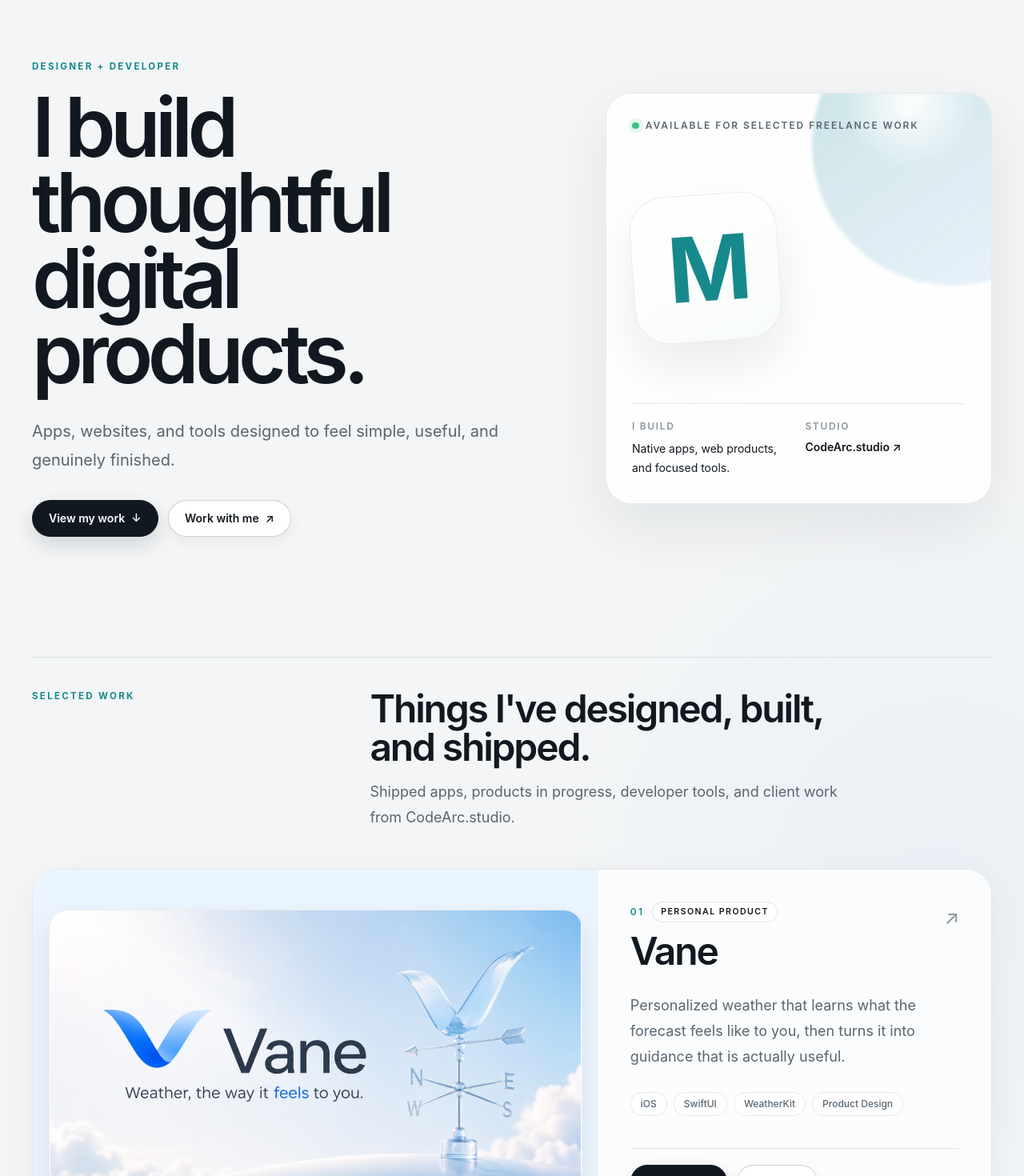
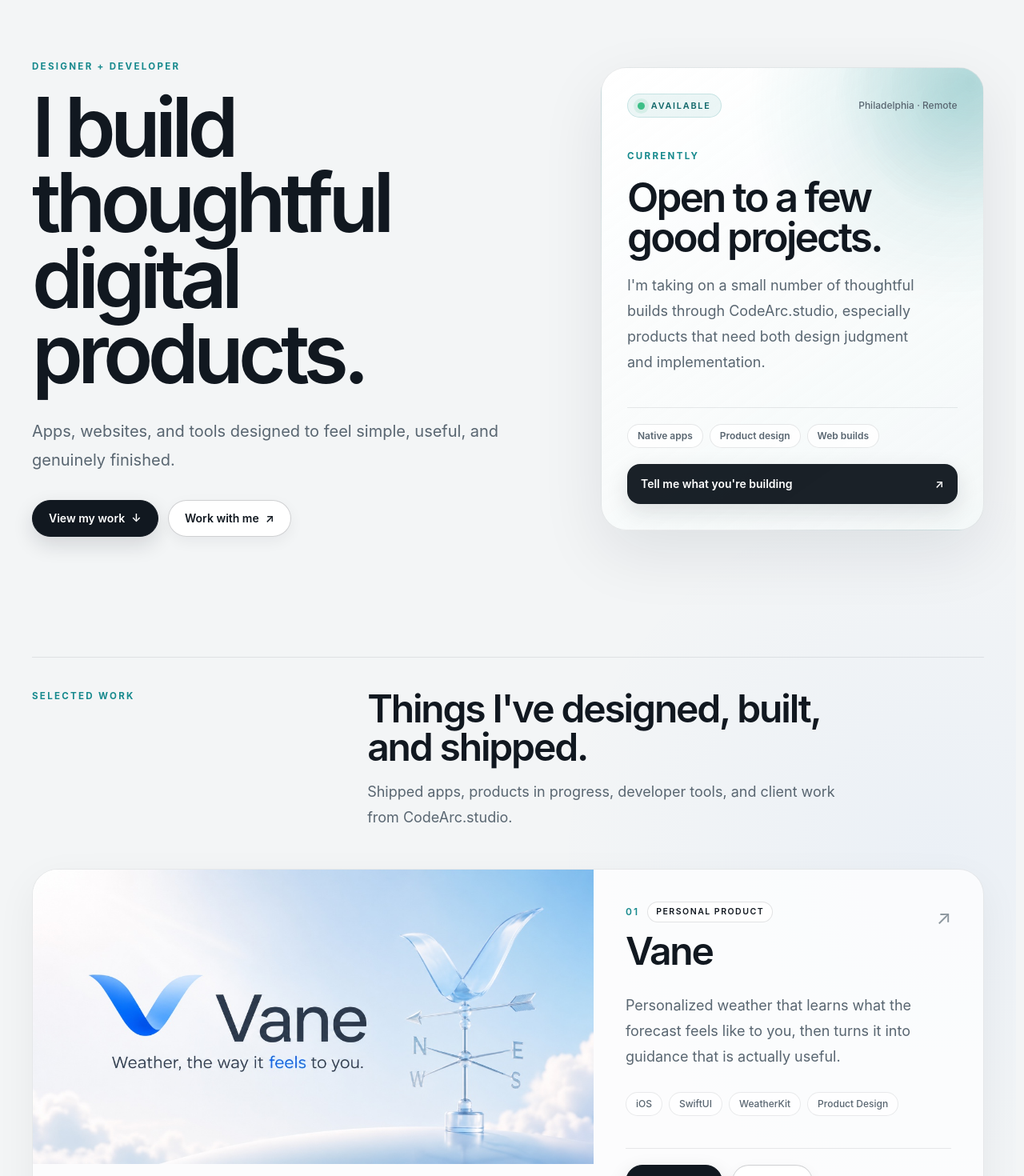
Before and after one commit to codearc-studio/makai-portfolio, a Next.js app: page / in a window 1280 px wide. Shown: the part 100-1570 px from the top of the page at 80% size. Built offline with nearby package versions, Linux system fonts and the light colour scheme.

Commit message:
Update Portfolio

```diff
--- a/app/globals.css
+++ b/app/globals.css
@@ -28,7 +28,11 @@
 
 html {
   background: var(--background);
+  scroll-behavior: smooth;
   scroll-padding-top: 6rem;
+  scrollbar-color: rgba(22, 137, 141, 0.72) transparent;
+  scrollbar-gutter: stable;
+  scrollbar-width: thin;
 }
 
 body {
@@ -44,8 +48,102 @@
 }
 
 ::selection {
-  background: var(--accent-soft);
+  background: #16898d;
+  color: #ffffff;
+  text-shadow: none;
+}
+
+::-moz-selection {
+  background: #16898d;
+  color: #ffffff;
+  text-shadow: none;
+}
+
+::-webkit-scrollbar {
+  width: 12px;
+  height: 12px;
+}
+
+::-webkit-scrollbar-track {
+  background: transparent;
+}
+
+::-webkit-scrollbar-thumb {
+  min-height: 48px;
+  border: 3px solid var(--background);
+  border-radius: 999px;
+  background: linear-gradient(180deg, rgba(22, 137, 141, 0.88), rgba(22, 137, 141, 0.48));
+}
+
+::-webkit-scrollbar-thumb:hover {
+  background: linear-gradient(180deg, #16898d, rgba(22, 137, 141, 0.72));
+}
+
+.scroll-progress {
+  position: fixed;
+  inset: 0 0 auto;
+  z-index: 80;
+  height: 3px;
+  pointer-events: none;
+  background: rgba(255, 255, 255, 0.14);
+}
+
+.scroll-progress > span {
+  display: block;
+  width: 100%;
+  height: 100%;
+  transform: scaleX(0);
+  transform-origin: left center;
+  background: linear-gradient(90deg, #16898d, #38a7aa);
+  box-shadow: 0 0 18px rgba(22, 137, 141, 0.38);
+  transition: transform 80ms linear;
+}
+
+.pointer-glow {
+  position: fixed;
+  z-index: -1;
+  width: 32rem;
+  height: 32rem;
+  left: var(--pointer-x, 50vw);
+  top: var(--pointer-y, 20vh);
+  transform: translate(-50%, -50%);
+  border-radius: 999px;
+  pointer-events: none;
+  background: radial-gradient(circle, rgba(22, 137, 141, 0.07), transparent 68%);
+  filter: blur(2px);
+  transition: opacity 220ms ease;
+}
+
+.back-to-top {
+  position: fixed;
+  right: 1.25rem;
+  bottom: 1.25rem;
+  z-index: 45;
+  display: grid;
+  place-items: center;
+  width: 2.9rem;
+  height: 2.9rem;
+  border: 1px solid rgba(17, 24, 32, 0.15);
+  border-radius: 999px;
+  background: rgba(255, 255, 255, 0.88);
   color: var(--foreground);
+  box-shadow: 0 12px 35px rgba(15, 23, 42, 0.12);
+  backdrop-filter: blur(18px);
+  opacity: 0;
+  transform: translateY(0.65rem) scale(0.92);
+  pointer-events: none;
+  transition: opacity 220ms ease, transform 280ms cubic-bezier(0.22, 1, 0.36, 1), background-color 180ms ease;
+}
+
+.back-to-top.is-visible {
+  opacity: 1;
+  transform: translateY(0) scale(1);
+  pointer-events: auto;
+}
+
+.back-to-top:hover {
+  background: #ffffff;
+  transform: translateY(-2px) scale(1.03);
 }
 
 a {
@@ -127,38 +225,54 @@
   box-shadow: 0 0 0 5px rgba(60, 191, 135, 0.12);
 }
 
-.hero-orb {
+/* Availability card: intentionally editorial, not a logo/monogram placeholder. */
+.availability-card {
+  background:
+    radial-gradient(circle at 92% 8%, rgba(22, 137, 141, 0.16), transparent 16rem),
+    linear-gradient(145deg, rgba(255, 255, 255, 0.96), rgba(244, 249, 249, 0.78));
+}
+
+.availability-glow {
   position: absolute;
   width: 22rem;
   height: 22rem;
-  right: -8rem;
-  top: -7rem;
+  right: -10rem;
+  top: -10rem;
   border-radius: 999px;
-  background:
-    radial-gradient(circle at 35% 35%, rgba(255, 255, 255, 0.95), transparent 26%),
-    linear-gradient(145deg, rgba(22, 137, 141, 0.24), rgba(56, 132, 255, 0.08));
+  background: radial-gradient(circle, rgba(22, 137, 141, 0.22), transparent 68%);
   filter: blur(2px);
 }
 
-.hero-monogram {
-  display: flex;
-  height: 11.5rem;
-  width: 11.5rem;
-  align-items: center;
-  justify-content: center;
-  border-radius: 2.75rem;
-  border: 1px solid rgba(17, 24, 32, 0.08);
-  background:
-    linear-gradient(145deg, rgba(255, 255, 255, 0.94), rgba(245, 249, 249, 0.68)),
-    var(--panel-strong);
-  box-shadow:
-    0 30px 60px rgba(17, 24, 32, 0.08),
-    inset 0 1px 0 rgba(255, 255, 255, 0.9);
-  color: var(--accent);
-  font-size: 7rem;
-  font-weight: 650;
-  letter-spacing: -0.09em;
-  transform: rotate(-4deg);
+.availability-pill {
+  border: 1px solid rgba(22, 137, 141, 0.18);
+  background: rgba(22, 137, 141, 0.08);
+  color: #0f6669;
+}
+
+.availability-tag {
+  border: 1px solid rgba(17, 24, 32, 0.1);
+  background: rgba(255, 255, 255, 0.74);
+  color: var(--muted);
+}
+
+.availability-link {
+  border: 1px solid rgba(17, 24, 32, 0.14);
+  background: rgba(17, 24, 32, 0.96);
+  color: #ffffff !important;
+  box-shadow: 0 10px 28px rgba(17, 24, 32, 0.12);
+  transition: transform 260ms cubic-bezier(0.22, 1, 0.36, 1), background-color 180ms ease, box-shadow 180ms ease;
+}
+
+.availability-link:visited,
+.availability-link:hover,
+.availability-link:active {
+  color: #ffffff !important;
+}
+
+.availability-link:hover {
+  transform: translateY(-2px);
+  background: #26323d;
+  box-shadow: 0 14px 34px rgba(17, 24, 32, 0.16);
 }
 
 .hero-section {
@@ -259,39 +373,26 @@
   box-shadow: 0 26px 70px rgba(15, 23, 42, 0.09);
 }
 
-/* Project artwork is shown exactly as supplied. The six supplied banners are all ~1.905:1,
-   so the frame uses their native 1200x630 ratio instead of forcing a crop. */
+/* Project artwork is rendered directly in the card. No nested frame, no crop, no stretch.
+   Each image keeps its own native aspect ratio and the card grows with it when needed. */
 .project-media {
   isolation: isolate;
-  display: grid;
-  place-items: center;
-  padding: clamp(0.75rem, 1.6vw, 1.25rem);
-  background: var(--media-bg);
-}
-
-.project-media-frame {
-  position: relative;
   width: 100%;
-  aspect-ratio: 1200 / 630;
-  overflow: hidden;
-  border: 1px solid rgba(17, 24, 32, 0.08);
-  border-radius: clamp(1.05rem, 1.8vw, 1.5rem);
-  background: #ffffff;
-  box-shadow: 0 16px 38px rgba(15, 23, 42, 0.09);
+  padding: 0;
+  background: transparent;
 }
 
 .project-image {
-  object-fit: contain !important;
-  object-position: center !important;
+  display: block;
+  width: 100%;
+  height: auto;
+  object-fit: contain;
+  object-position: center;
   filter: none;
 }
 
 .project-card:hover .project-image {
   transform: none;
-}
-
-.project-image-scrim {
-  display: none;
 }
 
 .project-label {
@@ -301,38 +402,14 @@
   box-shadow: none;
 }
 
-.project-media--vane {
-  background: #eaf5ff;
-}
-
-.project-media--dunno {
-  background: #14131a;
-}
-
-.project-media--saved {
-  background: #041511;
-}
-
-.project-media--travel {
-  background: radial-gradient(circle at 20% 18%, #184b69, transparent 46%), #0d1723;
-}
-
-.project-media--brandbook {
-  background: #090d1c;
-}
-
-.project-media--irish {
-  background: #f6f1e8;
-}
-
+.project-media--vane,
+.project-media--dunno,
+.project-media--saved,
+.project-media--travel,
+.project-media--brandbook,
+.project-media--irish,
 .project-media--devshed {
-  background: #0f38a8;
-}
-
-@media (max-width: 1023px) {
-  .project-media {
-    padding: clamp(0.65rem, 2vw, 1rem);
-  }
+  background: transparent;
 }
 
 .contact-orb {
@@ -347,10 +424,6 @@
 }
 
 @media (prefers-reduced-motion: no-preference) {
-  html {
-    scroll-behavior: smooth;
-  }
-
   :root {
     --apple-ease: cubic-bezier(0.22, 1, 0.36, 1);
   }
@@ -422,17 +495,22 @@
     background-size: 42px 42px;
   }
 
-  .hero-monogram {
-    height: 9.5rem;
-    width: 9.5rem;
-    border-radius: 2.2rem;
-    font-size: 5.8rem;
+  .pointer-glow {
+    display: none;
+  }
+
+  .back-to-top {
+    right: 0.9rem;
+    bottom: 0.9rem;
   }
 }
 
 @media print {
   .ambient-grid,
-  .hero-orb,
+  .pointer-glow,
+  .scroll-progress,
+  .back-to-top,
+  .availability-glow,
   .contact-orb {
     display: none !important;
   }
@@ -457,6 +535,14 @@
 }
 
 @media (prefers-reduced-motion: reduce) {
+  html {
+    scroll-behavior: auto !important;
+  }
+
+  .pointer-glow {
+    display: none;
+  }
+
   *,
   *::before,
   *::after {
--- a/app/page.tsx
+++ b/app/page.tsx
@@ -13,6 +13,8 @@
     tags: ["iOS", "SwiftUI", "WeatherKit", "Product Design"],
     image: "/projects/vane-banner.png",
     imageAlt: "Official Vane banner artwork",
+    imageWidth: 1200,
+    imageHeight: 630,
     mediaClass: "project-media--vane",
     href: "https://vane.codearc.studio",
     hrefLabel: "Visit Vane",
@@ -27,6 +29,8 @@
     tags: ["iPhone", "SwiftUI", "Product Design", "App Store"],
     image: "/projects/dunno-banner.png",
     imageAlt: "Official dunno launch banner artwork",
+    imageWidth: 1200,
+    imageHeight: 630,
     mediaClass: "project-media--dunno",
     href: "https://apps.apple.com/app/id6804533655",
     hrefLabel: "View on App Store",
@@ -41,6 +45,8 @@
     tags: ["iOS", "WidgetKit", "Product Design", "Memories"],
     image: "/projects/saved-banner.png",
     imageAlt: "Saved product banner artwork",
+    imageWidth: 1731,
+    imageHeight: 909,
     mediaClass: "project-media--saved",
     href: null,
     hrefLabel: null,
@@ -55,6 +61,8 @@
     tags: ["iOS", "SwiftUI", "Travel", "App Store"],
     image: "/projects/travel-tracker-preview.svg",
     imageAlt: "Travel Tracker product artwork with a travel passport, route, and map markers",
+    imageWidth: 1600,
+    imageHeight: 1000,
     mediaClass: "project-media--travel",
     href: "https://apps.apple.com/app/id6758226844",
     hrefLabel: "View on App Store",
@@ -69,6 +77,8 @@
     tags: ["macOS", "SwiftUI", "SwiftData", "Product Design"],
     image: "/projects/brandbook-banner.png",
     imageAlt: "BrandBook product banner artwork",
+    imageWidth: 1200,
+    imageHeight: 630,
     mediaClass: "project-media--brandbook",
     href: "https://brandbook.codearc.studio/",
     hrefLabel: "Visit BrandBook",
@@ -83,6 +93,8 @@
     tags: ["Wix Studio", "Web Design", "Client Work", "Accessibility"],
     image: "/projects/irish-center-banner.png",
     imageAlt: "The Irish Center official banner artwork",
+    imageWidth: 1734,
+    imageHeight: 907,
     mediaClass: "project-media--irish",
     href: "https://codearc.wixstudio.com/theirishcenter",
     hrefLabel: "View redesign",
@@ -97,6 +109,8 @@
     tags: ["macOS", "Developer Tools", "Swift", "Utility"],
     image: "/projects/devshed-banner.png",
     imageAlt: "DevShed product banner artwork",
+    imageWidth: 1200,
+    imageHeight: 630,
     mediaClass: "project-media--devshed",
     href: "https://devshed.codearc.studio",
     hrefLabel: "Visit DevShed",
@@ -145,6 +159,40 @@
     (typeof certifications)[number] | null
   >(null);
   const [isClosing, setIsClosing] = useState(false);
+  const [scrollProgress, setScrollProgress] = useState(0);
+
+  useEffect(() => {
+    let frame = 0;
+
+    const updateScrollProgress = () => {
+      window.cancelAnimationFrame(frame);
+      frame = window.requestAnimationFrame(() => {
+        const scrollable = document.documentElement.scrollHeight - window.innerHeight;
+        const progress = scrollable > 0 ? window.scrollY / scrollable : 0;
+        setScrollProgress(Math.min(1, Math.max(0, progress)));
+      });
+    };
+
+    updateScrollProgress();
+    window.addEventListener("scroll", updateScrollProgress, { passive: true });
+    window.addEventListener("resize", updateScrollProgress);
+
+    return () => {
+      window.cancelAnimationFrame(frame);
+      window.removeEventListener("scroll", updateScrollProgress);
+      window.removeEventListener("resize", updateScrollProgress);
+    };
+  }, []);
+
+  useEffect(() => {
+    const onPointerMove = (event: PointerEvent) => {
+      document.documentElement.style.setProperty("--pointer-x", `${event.clientX}px`);
+      document.documentElement.style.setProperty("--pointer-y", `${event.clientY}px`);
+    };
+
+    window.addEventListener("pointermove", onPointerMove, { passive: true });
+    return () => window.removeEventListener("pointermove", onPointerMove);
+  }, []);
 
   useEffect(() => {
     const onKeyDown = (event: KeyboardEvent) => {
@@ -187,6 +235,10 @@
 
   return (
     <main id="top" className="relative min-h-screen overflow-x-clip">
+      <div className="scroll-progress" aria-hidden="true">
+        <span style={{ transform: `scaleX(${scrollProgress})` }} />
+      </div>
+      <div className="pointer-glow" aria-hidden="true" />
       <div className="ambient-grid" aria-hidden="true" />
 
       <div className="mx-auto w-full max-w-[90rem] px-5 sm:px-8 lg:px-10">
@@ -260,42 +312,44 @@
               </div>
             </div>
 
-            <aside className="motion-fade-up motion-d2 relative overflow-hidden rounded-[2rem] border border-[color:var(--border)] bg-[color:var(--panel-strong)] p-6 shadow-[0_28px_80px_rgba(15,23,42,0.08)] sm:p-8">
-              <div className="hero-orb" aria-hidden="true" />
-              <div className="relative flex min-h-[28rem] flex-col justify-between">
-                <div className="flex items-center gap-2 text-xs font-semibold uppercase tracking-[0.16em] text-[color:var(--muted)]">
+            <aside className="availability-card motion-fade-up motion-d2 relative overflow-hidden rounded-[2rem] border border-[color:var(--border)] p-6 shadow-[0_28px_80px_rgba(15,23,42,0.09)] sm:p-8">
+              <div className="availability-glow" aria-hidden="true" />
+              <div className="relative flex min-h-[28rem] flex-col">
+                <div className="flex flex-wrap items-center justify-between gap-3">
+                  <div className="availability-pill inline-flex items-center gap-2 rounded-full px-3 py-1.5 text-[0.68rem] font-semibold uppercase tracking-[0.16em]">
                     <span className="status-dot" aria-hidden="true" />
-                  Available for selected freelance work
+                    Available
+                  </div>
+                  <span className="text-xs font-medium text-[color:var(--muted)]">
+                    Philadelphia · Remote
+                  </span>
                 </div>
 
-                <div className="py-12">
-                  <div className="hero-monogram" aria-hidden="true">
-                    M
-                  </div>
+                <div className="my-auto py-10">
+                  <p className="eyebrow">Currently</p>
+                  <h2 className="mt-4 max-w-lg text-[clamp(2.35rem,4vw,4rem)] font-semibold leading-[0.98] tracking-[-0.055em] text-[color:var(--foreground)]">
+                    Open to a few good projects.
+                  </h2>
+                  <p className="mt-5 max-w-md text-base leading-7 text-[color:var(--muted)] sm:text-lg sm:leading-8">
+                    I&apos;m taking on a small number of thoughtful builds through CodeArc.studio, especially products that need both design judgment and implementation.
+                  </p>
                 </div>
 
-                <div className="grid gap-4 border-t border-[color:var(--border)] pt-5 sm:grid-cols-2">
-                  <div>
-                    <p className="text-xs font-semibold uppercase tracking-[0.14em] text-[color:var(--muted-soft)]">
-                      I build
-                    </p>
-                    <p className="mt-2 text-sm leading-6 text-[color:var(--foreground)]">
-                      Native apps, web products, and focused tools.
-                    </p>
+                <div className="space-y-5 border-t border-[color:var(--border)] pt-5">
+                  <div className="flex flex-wrap gap-2">
+                    {['Native apps', 'Product design', 'Web builds'].map((item) => (
+                      <span key={item} className="availability-tag rounded-full px-3 py-1.5 text-xs font-semibold">
+                        {item}
+                      </span>
+                    ))}
                   </div>
-                  <div>
-                    <p className="text-xs font-semibold uppercase tracking-[0.14em] text-[color:var(--muted-soft)]">
-                      Studio
-                    </p>
                   <a
-                      className="mt-2 inline-flex text-sm font-semibold text-[color:var(--accent)] hover:underline"
-                      href="https://codearc.studio"
-                      target="_blank"
-                      rel="noreferrer"
+                    href="mailto:makai@codearc.studio"
+                    className="availability-link group flex items-center justify-between gap-4 rounded-2xl px-4 py-3.5 text-sm font-semibold"
                   >
-                      CodeArc.studio ↗
+                    Tell me what you&apos;re building
+                    <span className="transition-transform group-hover:translate-x-1" aria-hidden="true">↗</span>
                   </a>
-                  </div>
                 </div>
               </div>
             </aside>
@@ -325,21 +379,19 @@
                   className="motion-group motion-fade-up project-card grid overflow-hidden rounded-[2rem] border border-[color:var(--border)] bg-[color:var(--panel)] shadow-[0_16px_50px_rgba(15,23,42,0.055)] lg:grid-cols-[1.18fr_0.82fr]"
                 >
                   <div
-                    className={`project-media relative overflow-hidden ${project.mediaClass} ${
+                    className={`project-media relative self-start overflow-hidden ${project.mediaClass} ${
                       index % 2 === 1 ? "lg:order-2" : ""
                     }`}
                   >
-                    <div className="project-media-frame">
                     <Image
                       src={project.image}
                       alt={project.imageAlt}
-                        fill
+                      width={project.imageWidth}
+                      height={project.imageHeight}
                       sizes="(min-width: 1024px) 58vw, 100vw"
-                        className="project-image object-contain"
+                      className="project-image"
                       unoptimized
                     />
-                    </div>
-                    <div className="project-image-scrim" aria-hidden="true" />
                   </div>
 
                   <div
@@ -587,6 +639,15 @@
         </footer>
       </div>
 
+      <button
+        type="button"
+        onClick={() => document.getElementById("top")?.scrollIntoView()}
+        className={`back-to-top ${scrollProgress > 0.16 ? "is-visible" : ""}`}
+        aria-label="Back to top"
+      >
+        <span aria-hidden="true">↑</span>
+      </button>
+
       {activeCert ? (
         <div
           role="presentation"
```
Lines whose indentation alone changed are shown as unchanged.
